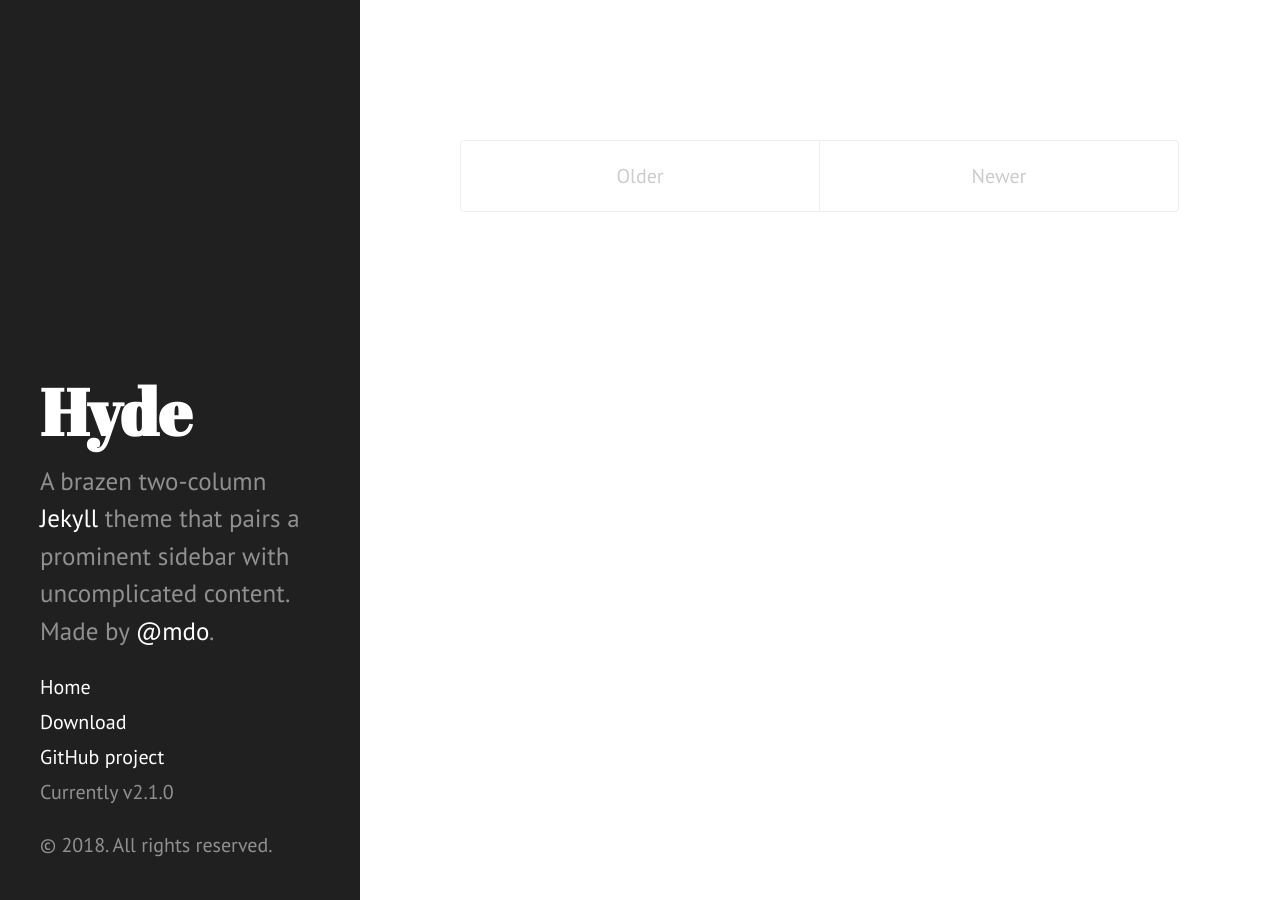
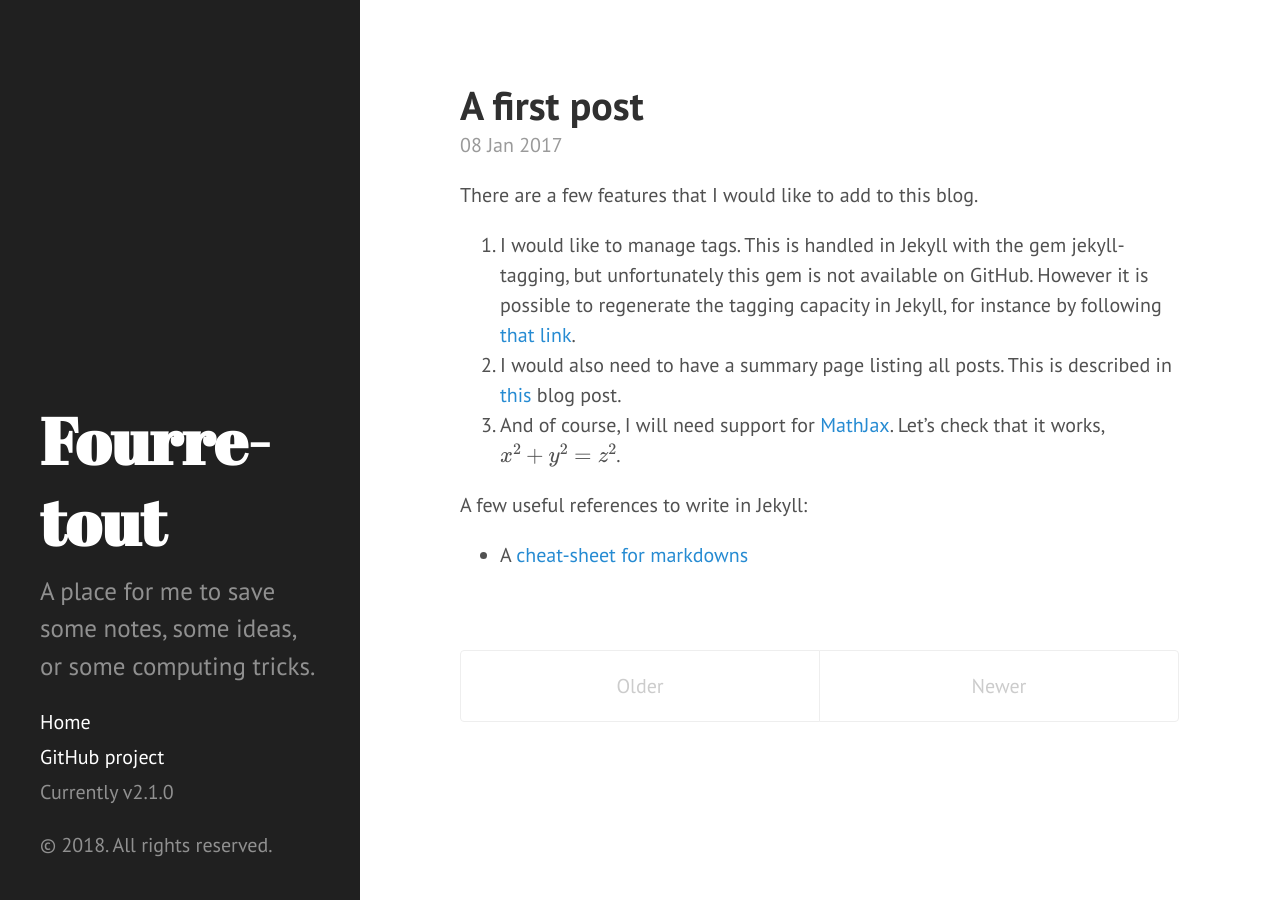
Before and after one commit to bcrestel/bcrestel.github.io, a Jekyll site: the page built from index.html, in a window 1280 px wide. Built offline with Jekyll 4.4.1, drawn with Linux system fonts in a browser that asks for light colours; Markdown is read by kramdown in place of the engine named in the settings; formulas are drawn with MathJax 3; the list of posts is cut into pages by our own code.

Commit message:
jekyll3.0 + mathjax + first post

```diff
--- a/_config.yml
+++ b/_config.yml
@@ -1,26 +1,26 @@
 # Dependencies
-markdown:         redcarpet
-highlighter:      pygments
+markdown:         kramdown
+highlighter:      rouge
 
 # Permalinks
 permalink:        pretty
-relative_permalinks: true
 
 # Setup
-title:            Hyde
-tagline:          'A Jekyll theme'
-description:      'A brazen two-column <a href="http://jekyllrb.com" target="_blank">Jekyll</a> theme that pairs a prominent sidebar with uncomplicated content. Made by <a href="https://twitter.com/mdo" target="_blank">@mdo</a>.'
-url:              http://hyde.getpoole.com
+title:            Fourre-tout
+tagline:          'A bit of everything'
+description:      'A place for me to save some notes, some ideas, or some
+computing tricks.'
+url:              https://bcrestel.github.io
 baseurl:          /
 
 author:
-  name:           'Mark Otto'
-  url:            https://twitter.com/mdo
+  name:           'Ben C'
 
+gems:             [jekyll-paginate, jekyll-seo-tag, jekyll-sitemap, jekyll-gist]
 paginate:         5
 
 # Custom vars
 version:          2.1.0
 
 github:
-  repo:           https://github.com/poole/hyde
+  repo:           https://github.com/bcrestel
--- a/_includes/head.html
+++ b/_includes/head.html
@@ -15,9 +15,9 @@
   </title>
 
   <!-- CSS -->
-  <link rel="stylesheet" href="{{ site.baseurl }}public/css/poole.css">
-  <link rel="stylesheet" href="{{ site.baseurl }}public/css/syntax.css">
-  <link rel="stylesheet" href="{{ site.baseurl }}public/css/hyde.css">
+  <link rel="stylesheet" href="/public/css/poole.css">
+  <link rel="stylesheet" href="/public/css/syntax.css">
+  <link rel="stylesheet" href="/public/css/hyde.css">
   <link rel="stylesheet" href="http://fonts.googleapis.com/css?family=PT+Sans:400,400italic,700|Abril+Fatface">
 
   <!-- Icons -->
@@ -26,4 +26,16 @@
 
   <!-- RSS -->
   <link rel="alternate" type="application/rss+xml" title="RSS" href="/atom.xml">
+
+  <!-- Mathjax -->
+   <script type="text/x-mathjax-config"> MathJax.Hub.Config({ TeX: { equationNumbers: { autoNumber: "all" } } }); </script>
+   <script type="text/x-mathjax-config">
+     MathJax.Hub.Config({
+       tex2jax: {
+         inlineMath: [ ['$','$'], ["\\(","\\)"] ],
+         processEscapes: true
+       }
+     });
+   </script>
+   <script src="https://cdn.mathjax.org/mathjax/latest/MathJax.js?config=TeX-AMS-MML_HTMLorMML" type="text/javascript"></script>
 </head>
--- a/_includes/sidebar.html
+++ b/_includes/sidebar.html
@@ -26,7 +26,8 @@
         {% endif %}
       {% endfor %}
 
-      <a class="sidebar-nav-item" href="{{ site.github.repo }}/archive/v{{ site.version }}.zip">Download</a>
+      <!--<a class="sidebar-nav-item" href="{{ site.github.repo }}/archive/v{{
+site.version }}.zip">Download</a>-->
       <a class="sidebar-nav-item" href="{{ site.github.repo }}">GitHub project</a>
       <span class="sidebar-nav-item">Currently v{{ site.version }}</span>
     </nav>
--- /dev/null
+++ b/_posts/2017-1-8-first-post.md
@@ -0,0 +1,18 @@
+---
+layout: post
+title: A first post
+---
+
+There are a few features that I would like to add to this blog.
+1. I would like to manage tags. This is handled in Jekyll with the gem
+jekyll-tagging, but unfortunately this gem is not available on GitHub. However
+it is possible to regenerate the tagging capacity in Jekyll, for instance
+by following [that link](http://longqian.me/2017/02/09/github-jekyll-tag/).
+2. I would also need to have a summary page listing all posts. This is described
+in [this](http://joshualande.com/jekyll-github-pages-poole) blog post.
+3. And of course, I will need support for
+[MathJax](https://github.com/github/pages-gem/issues/307).
+Let's check that it works, $x^2 + y^2 = z^2$.
+
+A few useful references to write in Jekyll:
+* A [cheat-sheet for markdowns](https://gist.github.com/roachhd/779fa77e9b90fe945b0c)
```
